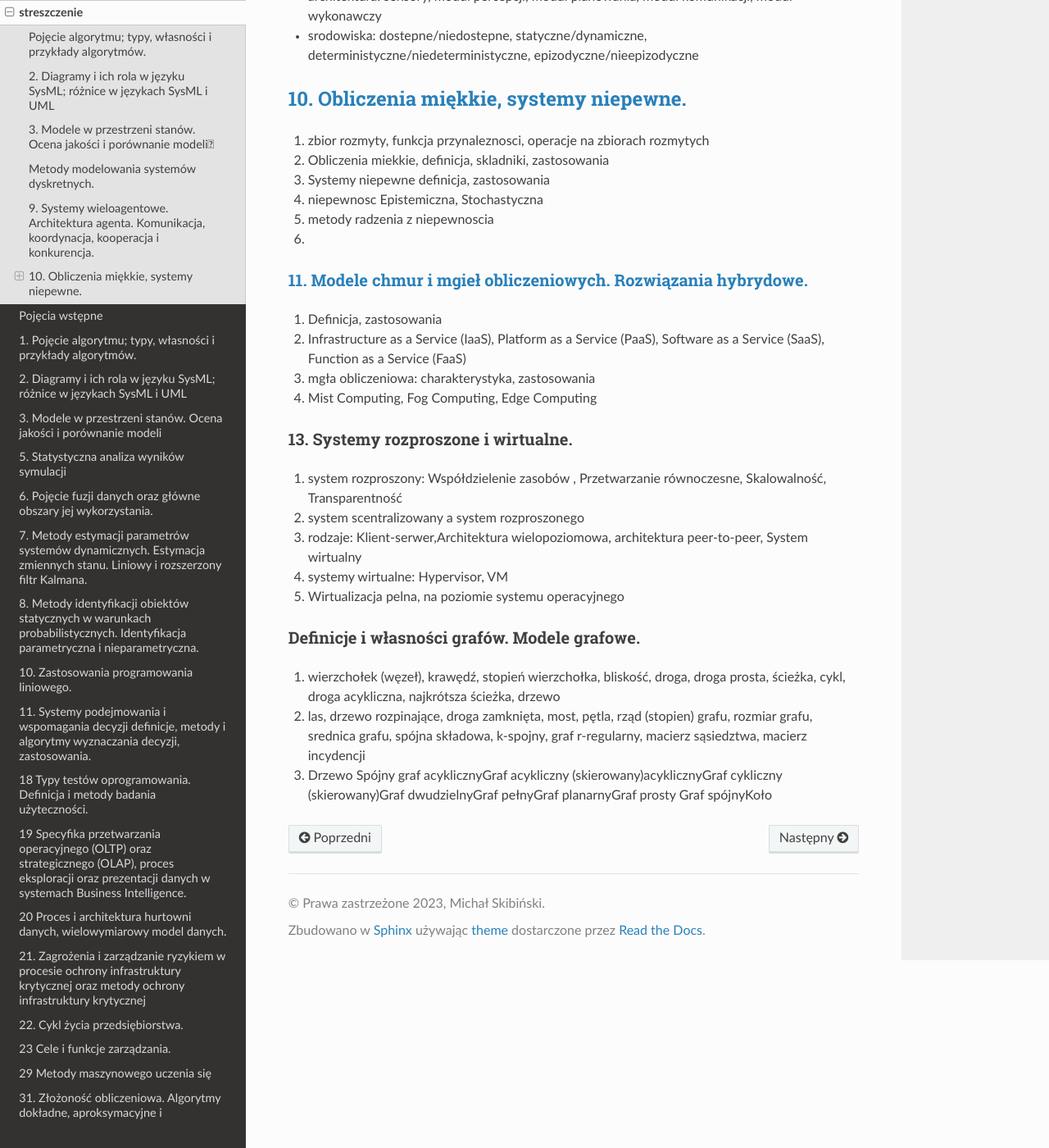
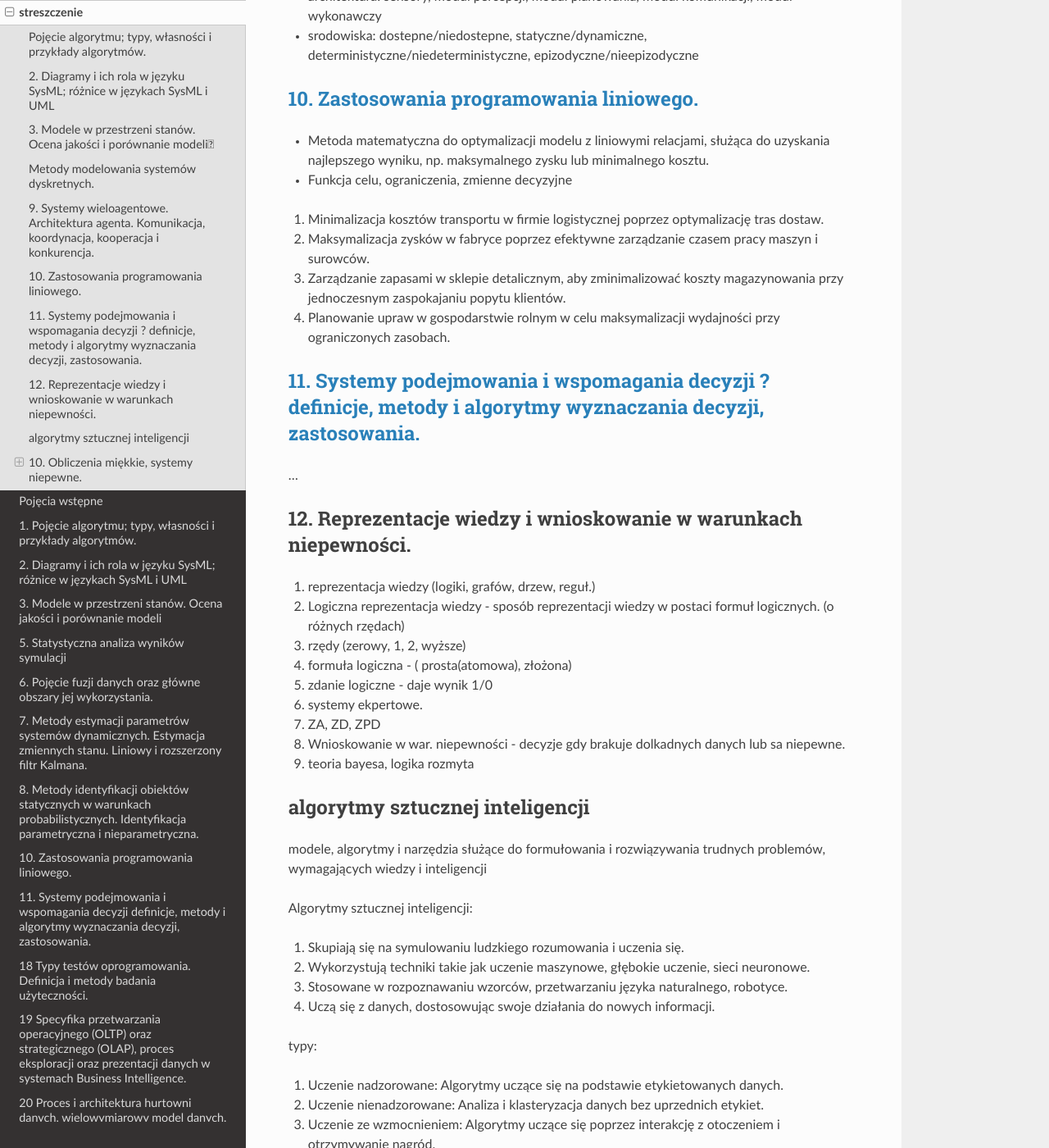
Before and after one commit to miskibin/obrona, a Sphinx documentation site: the page built from docs/source/streszczenie.md, in a window 1280 px wide and 1400 px high, scrolled down 1248 px. Shown: the whole window at 82% size. Built offline with Sphinx 7.4.7 and the Read the Docs theme 2.0.0, drawn with Linux system fonts in a browser that asks for light colours; some of the changed text lies outside the part shown.

Commit message:
Add sections on linear programming, decision-making systems, and artificial intelligence algorithms

```diff
--- a/docs/source/streszczenie.md
+++ b/docs/source/streszczenie.md
@@ -35,6 +35,51 @@
 - typy agentow: logiczny, reakcyjny BDI, warstwowy
 - architektura: sensory, modul percepcji, modul planowania, modul komunikacji, modul wykonawczy
 - srodowiska: dostepne/niedostepne, statyczne/dynamiczne, deterministyczne/niedeterministyczne, epizodyczne/nieepizodyczne
+
+## [10. Zastosowania programowania liniowego.](https://docs.google.com/document/d/1rC8y8PmERfAr4ZLPY1JeiOymnQPmSi06ohv6GTbu5rE/edit#heading=h.9uges9gkw738)
+
+- Metoda matematyczna do optymalizacji modelu z liniowymi relacjami, służąca do uzyskania najlepszego wyniku, np. maksymalnego zysku lub minimalnego kosztu.
+- Funkcja celu, ograniczenia, zmienne decyzyjne
+1. Minimalizacja kosztów transportu w firmie logistycznej poprzez optymalizację tras dostaw.
+2. Maksymalizacja zysków w fabryce poprzez efektywne zarządzanie czasem pracy maszyn i surowców.
+3. Zarządzanie zapasami w sklepie detalicznym, aby zminimalizować koszty magazynowania przy jednoczesnym zaspokajaniu popytu klientów.
+4. Planowanie upraw w gospodarstwie rolnym w celu maksymalizacji wydajności przy ograniczonych zasobach.
+
+## [11. Systemy podejmowania i wspomagania decyzji ? definicje, metody i algorytmy wyznaczania decyzji, zastosowania.](https://docs.google.com/document/d/1rC8y8PmERfAr4ZLPY1JeiOymnQPmSi06ohv6GTbu5rE/edit#heading=h.oqirun7nbv2q)
+
+...
+
+## 12. Reprezentacje wiedzy i wnioskowanie w warunkach niepewności.
+
+1. reprezentacja wiedzy (logiki, grafów, drzew, reguł.)
+2. Logiczna reprezentacja wiedzy - sposób reprezentacji wiedzy w postaci formuł logicznych. (o różnych rzędach)
+3. rzędy (zerowy, 1, 2, wyższe)
+4. formuła logiczna - ( prosta(atomowa), złożona)
+5. zdanie logiczne - daje wynik 1/0
+6. systemy ekpertowe.
+7. ZA, ZD, ZPD
+8. Wnioskowanie w war. niepewności - decyzje gdy brakuje dolkadnych danych lub sa niepewne.
+9. teoria bayesa, logika rozmyta
+
+
+## algorytmy sztucznej inteligencji
+modele, algorytmy i narzędzia służące do formułowania i rozwiązywania trudnych problemów, wymagających wiedzy i inteligencji
+
+Algorytmy sztucznej inteligencji:
+
+1. Skupiają się na symulowaniu ludzkiego rozumowania i uczenia się.
+2. Wykorzystują techniki takie jak uczenie maszynowe, głębokie uczenie, sieci neuronowe.
+3. Stosowane w rozpoznawaniu wzorców, przetwarzaniu języka naturalnego, robotyce.
+4. Uczą się z danych, dostosowując swoje działania do nowych informacji.
+
+typy:
+
+1. Uczenie nadzorowane: Algorytmy uczące się na podstawie etykietowanych danych.
+2. Uczenie nienadzorowane: Analiza i klasteryzacja danych bez uprzednich etykiet.
+3. Uczenie ze wzmocnieniem: Algorytmy uczące się poprzez interakcję z otoczeniem i otrzymywanie nagród.
+4. Sieci neuronowe: Symulacja procesów mózgu, stosowana w głębokim uczeniu.
+5. Algorytmy ewolucyjne: Naśladują procesy ewolucyjne do optymalizacji i rozwiązywania problemów.
+
 ## [10. Obliczenia miękkie, systemy niepewne. ](https://docs.google.com/document/d/1rC8y8PmERfAr4ZLPY1JeiOymnQPmSi06ohv6GTbu5rE/edit#heading=h.u0218rc8n0r1)
 
 1. zbior rozmyty, funkcja przynaleznosci, operacje na zbiorach rozmytych
```
